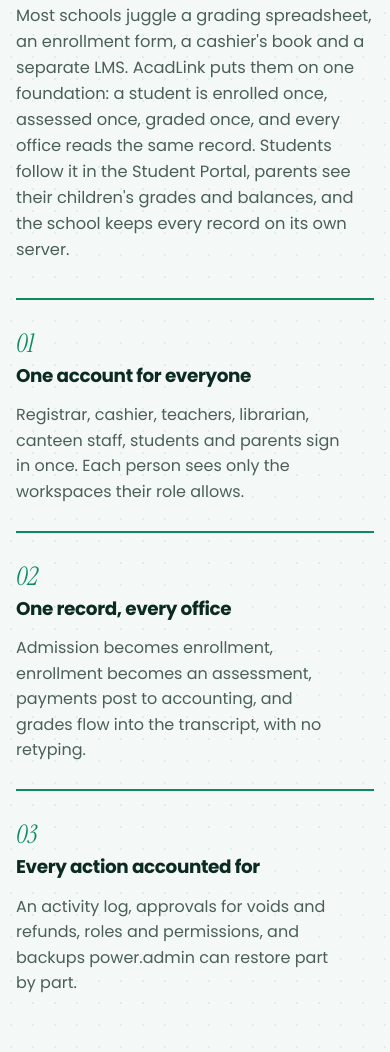
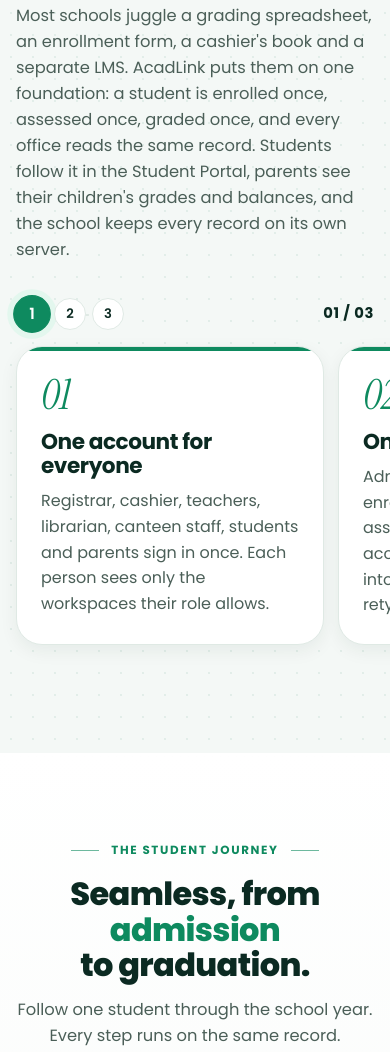
Before and after one commit to JMacailao/ACADLINK_WEBSITE, a plain HTML site: page index.html in a window 390 px wide. Shown: the part 1956-3008 px from the top of the page. Drawn offline with Linux system fonts and the light colour scheme.

Commit message:
Why AcadLink as swipeable cards on phones
The three reasons are now cards you swipe through on phones, with the
same numbered stepper and 01 / 03 counter as the other sections; the
green rule still draws in across the top of each card. Desktop keeps the
three columns.

Co-Authored-By: Claude Opus 5.5 <noreply@anthropic.com>
Claude-Session: https://claude.ai/code/session_01VsgE8FzVwEFJeADRBgS77H

```diff
--- a/assets/css/site.css
+++ b/assets/css/site.css
@@ -432,3 +432,18 @@ h2 { font-size: clamp(2rem, 4vw, 3.1rem); font-weight: 800; }
   .sl-grid .sl-card p { font-size: 1rem; }
 }
 @media (max-width: 380px) { .sl-grid .sl-card { flex-basis: 88%; } }
+
+/* Why AcadLink on phones: swipeable cards with the same stepper */
+@media (max-width: 760px) {
+  #whyDots { margin-top: 0; margin-bottom: 4px; }
+  .why-grid { display: flex; align-items: stretch; gap: 14px; width: 100%; margin: 0; padding: 12px 16px 28px;
+    overflow-x: auto; overflow-y: hidden; scroll-snap-type: x mandatory; scroll-padding-inline: 16px; scrollbar-width: none; overscroll-behavior-x: contain; }
+  .why-grid::-webkit-scrollbar { display: none; }
+  .why-grid .why-item, .why-grid .why-item + .why-item { flex: 0 0 86%; scroll-snap-align: start; overflow: hidden; padding: 28px 24px 26px;
+    background: var(--card); border: 1px solid var(--line); border-radius: 26px; box-shadow: var(--shadow-soft); }
+  .why-grid .why-rule { height: 4px; top: 0; }
+  .why-n { font-size: 2.6rem; line-height: 1; }
+  .why-grid .why-item h3 { font-size: 1.35rem; margin: 14px 0 10px; }
+  .why-grid .why-item p { margin: 0; font-size: 1rem; }
+}
+@media (max-width: 380px) { .why-grid .why-item, .why-grid .why-item + .why-item { flex-basis: 88%; } }
--- a/assets/js/site.js
+++ b/assets/js/site.js
@@ -119,6 +119,7 @@
   makeStepper(rail, steps, $('#jrDotsTrack'), $('#jrCount'), 'Step');
   makeStepper($('#pdGrid'), $$('#pdGrid .pd-col'), $('#pdDotsTrack'), $('#pdCount'), 'Group');
   makeStepper($('#slGrid'), $$('#slGrid .sl-card'), $('#slDotsTrack'), $('#slCount'), 'Feature');
+  makeStepper($('#whyGrid'), $$('#whyGrid .why-item'), $('#whyDotsTrack'), $('#whyCount'), 'Reason');
 
   /* "More about this step" on the journey cards (phones) */
   steps.forEach(function (s) {
--- a/index.html
+++ b/index.html
@@ -12,7 +12,7 @@
 <link rel="preconnect" href="https://fonts.googleapis.com">
 <link rel="preconnect" href="https://fonts.gstatic.com" crossorigin>
 <link rel="stylesheet" href="https://fonts.googleapis.com/css2?family=Poppins:wght@400;500;600;700;800&family=Instrument+Serif:ital@0;1&display=swap">
-<link rel="stylesheet" href="assets/css/site.css?v=7">
+<link rel="stylesheet" href="assets/css/site.css?v=8">
 <script>/* set the theme before the page paints (no flash) */try{var t=localStorage.getItem('acadlink-theme');if(t)document.documentElement.dataset.theme=t;}catch(e){}</script>
 </head>
 <body>
@@ -83,6 +83,7 @@
     <div><p class="kicker reveal">Why AcadLink</p><h2 class="reveal">Built for how Philippine schools <em>actually run.</em></h2></div>
     <p class="body reveal">Most schools juggle a grading spreadsheet, an enrollment form, a cashier's book and a separate LMS. AcadLink puts them on one foundation: a student is enrolled once, assessed once, graded once, and every office reads the same record. Students follow it in the Student Portal, parents see their children's grades and balances, and the school keeps every record on its own server.</p>
   </div>
+  <div class="wrap jr-dots" id="whyDots" aria-label="Reasons"><div class="jr-dots-track" id="whyDotsTrack"></div><span class="jr-count" id="whyCount" aria-live="polite">01 / 03</span></div>
   <div class="wrap why-grid" id="whyGrid">
     <article class="why-item"><span class="why-rule"></span><span class="why-n">01</span><h3>One account for everyone</h3><p>Registrar, cashier, teachers, librarian, canteen staff, students and parents sign in once. Each person sees only the workspaces their role allows.</p></article>
     <article class="why-item"><span class="why-rule"></span><span class="why-n">02</span><h3>One record, every office</h3><p>Admission becomes enrollment, enrollment becomes an assessment, payments post to accounting, and grades flow into the transcript, with no retyping.</p></article>
@@ -225,6 +226,6 @@
   </div>
   <div class="wrap foot-bottom"><span>© <span id="year">2026</span> AcadLink</span><a href="#top">Back to top ↑</a></div>
 </footer>
-<script src="assets/js/site.js?v=4" defer></script>
+<script src="assets/js/site.js?v=5" defer></script>
 </body>
 </html>
```
